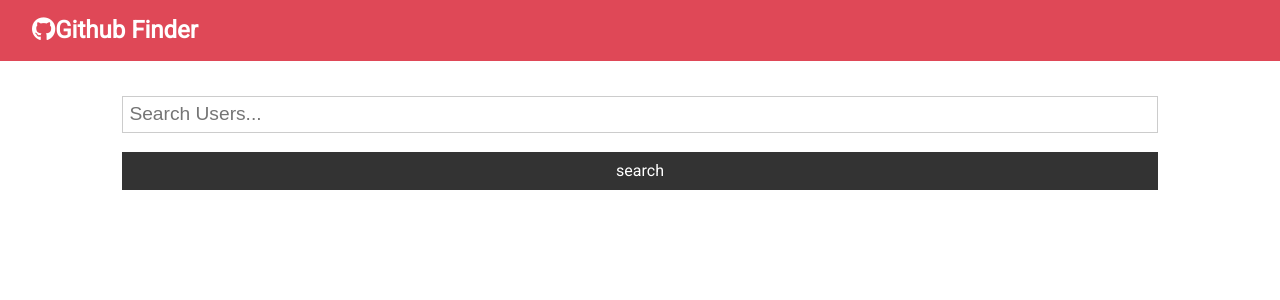
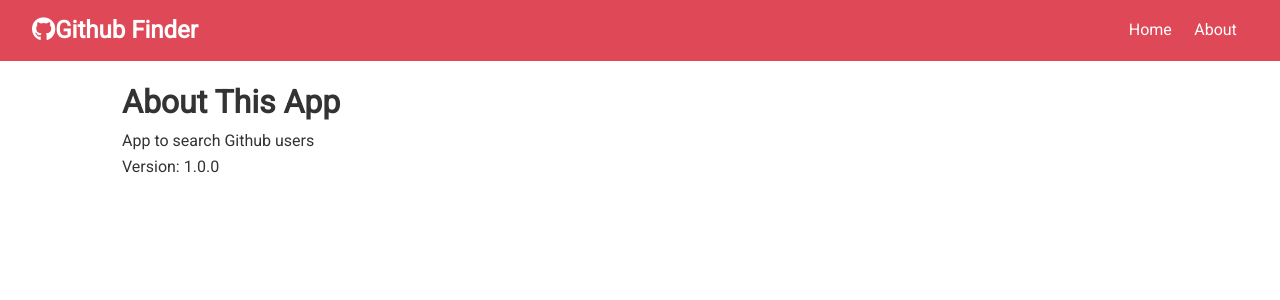
Before and after one commit to sriphinn/github-finder, a React (Create React App) app: page /about in a window 1280 px wide. Shown: the top 300 px of the page. Built offline with nearby package versions, Linux system fonts and the light colour scheme.

Commit message:
react router setup

```diff
--- a/package.json
+++ b/package.json
@@ -9,6 +9,7 @@
     "axios": "^0.26.1",
     "react": "^17.0.1",
     "react-dom": "^17.0.1",
+    "react-router-dom": "^6.3.0",
     "react-scripts": "^2.1.3",
     "web-vitals": "^0.2.4"
   },
--- a/src/App.js
+++ b/src/App.js
@@ -1,11 +1,12 @@
-import './App.css';
-import React from 'react';
+import React, { Fragment } from 'react';
+import { BrowserRouter as Router, Routes, Route } from 'react-router-dom';
 import Navbar from './components/layout/Navbar';
 import Users from './components/users/Users';
 import Search from './components/users/Search';
 import Alert from './components/layout/Alert';
+import About from './components/pages/About';
 import axios from 'axios';
-
+import './App.css';
 
 class App extends React.Component {
   state = {
@@ -66,12 +67,16 @@ class App extends React.Component {
   render() {
     const { users, loading, alert } = this.state
     return (
+      <Router>
       <div>
-        <nav className='navbar bg-primary'>
         <Navbar title='Github Finder' icon='fab fa-github' />
-        </nav>
         <div className='container'>
           <Alert alert={alert} />
+          <Routes>
+              <Route
+                path='/'
+                element={
+                <Fragment>
                   <Search
                     searchUsers={this.searchUsers}
                     clearUsers={this.clearUsers}
@@ -79,8 +84,13 @@ class App extends React.Component {
                     setAlert={this.setAlert}
                   />
                   <Users loading={loading} users={users} />
+                </Fragment>
+              } />
+              <Route path='/about' element={<About />} />
+          </Routes>
         </div>
       </div>
+      </Router>
     );
   }
 };
--- a/src/components/layout/Navbar.js
+++ b/src/components/layout/Navbar.js
@@ -1,19 +1,28 @@
 import React from 'react';
 import PropTypes from 'prop-types';
+import { Link } from 'react-router-dom';
 
 const Navbar = ({ icon, title }) => {
 
   //destructing the props from function means we don't have to 'props.' when calling the props
 
   return (
-      <div>
+      <nav className='navbar bg-primary'>
         <h1>
           <i className={icon} />
            {title}
         </h1>
-      </div>
+        <ul>
+          <li>
+            <Link to='/'>Home</Link>
+          </li>
+          <li>
+            <Link to='/about'>About</Link>
+          </li>
+        </ul>
+      </nav>
     )
-}
+};
 
 Navbar.defaultProps = {
   title: 'Github Finder',
--- /dev/null
+++ b/src/components/pages/About.js
@@ -0,0 +1,14 @@
+//rafc shortcut for function component
+import React, { Fragment } from 'react'
+
+const About = () => {
+  return (
+    <Fragment>
+      <h1>About This App</h1>
+      <p>App to search Github users</p>
+      <p>Version: 1.0.0</p>
+    </Fragment>
+  )
+};
+
+export default About
```
Also changed, not shown: 1 other file (tests, documents, lock files or other folders). Lines whose indentation alone changed are shown as unchanged.
